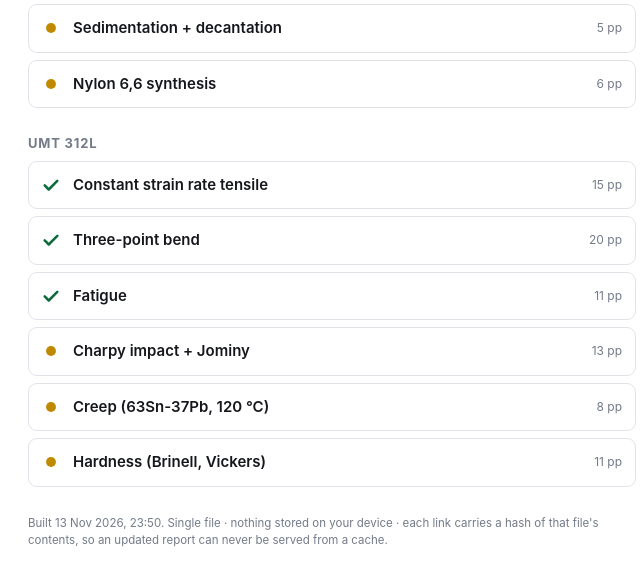
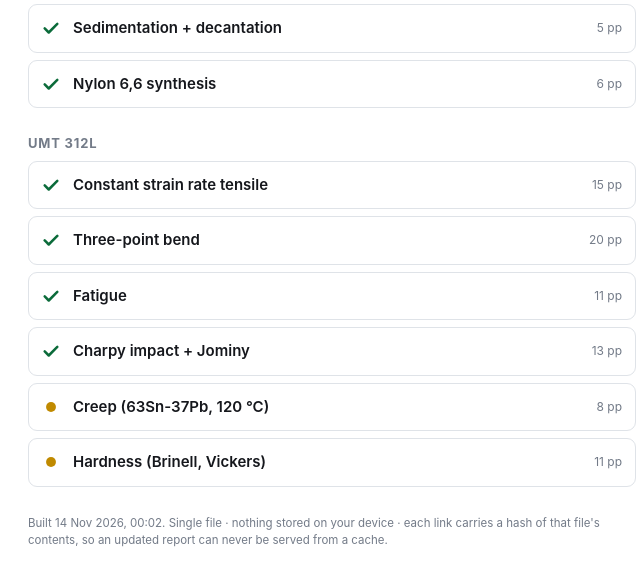
Before and after one commit to chdmbr/lab, a plain HTML site: page index.html in a window 1280 px wide. Shown: the part 265-850 px from the top of the page, 308-948 px from the left. Drawn offline with Linux system fonts and the light colour scheme.

Commit message:
Charpy + Jominy, Nylon and Sedimentation handed in
Nine of eleven submitted. Creep and Hardness remain.

Co-Authored-By: Claude Opus 5 <noreply@anthropic.com>

```diff
--- a/index.html
+++ b/index.html
@@ -27,16 +27,16 @@ footer{margin-top:28px;color:var(--mut);font-size:11.5px;line-height:1.5}
 <a class="f" href="pdf/302-34-leaching-cementation.pdf?v=c380ba61fc13" target="_blank" rel="noopener"><span class="ic"><svg viewBox="0 0 20 20" width="18" height="18"><path d="M3 10.5l4.5 4.5L17 5.5" fill="none" stroke="#0b6b3a" stroke-width="2.8" stroke-linecap="round" stroke-linejoin="round"/></svg></span><span class="nm">Leaching + Cementation</span><span class="pg">11 pp</span></a>
 <a class="f" href="pdf/302-5-electrowinning.pdf?v=a86d7aa5fbef" target="_blank" rel="noopener"><span class="ic"><svg viewBox="0 0 20 20" width="18" height="18"><path d="M3 10.5l4.5 4.5L17 5.5" fill="none" stroke="#0b6b3a" stroke-width="2.8" stroke-linecap="round" stroke-linejoin="round"/></svg></span><span class="nm">Electrowinning of copper</span><span class="pg">6 pp</span></a>
 <a class="f" href="pdf/302-1-sieve.pdf?v=b933e15962e6" target="_blank" rel="noopener"><span class="ic"><svg viewBox="0 0 20 20" width="18" height="18"><path d="M3 10.5l4.5 4.5L17 5.5" fill="none" stroke="#0b6b3a" stroke-width="2.8" stroke-linecap="round" stroke-linejoin="round"/></svg></span><span class="nm">Sieve analysis</span><span class="pg">6 pp</span></a>
-<a class="f" href="pdf/UMT302L_Sedimentation_Decantation_Thursday_Gp5.pdf?v=6a900e99f4f0" target="_blank" rel="noopener"><span class="ic"><svg viewBox="0 0 20 20" width="18" height="18"><circle cx="10" cy="10" r="5.5" fill="#c08a00"/></svg></span><span class="nm">Sedimentation + decantation</span><span class="pg">5 pp</span></a>
-<a class="f" href="pdf/UMT302L_Nylon66_Synthesis_Thursday_Gp5.pdf?v=48d2df5cddd4" target="_blank" rel="noopener"><span class="ic"><svg viewBox="0 0 20 20" width="18" height="18"><circle cx="10" cy="10" r="5.5" fill="#c08a00"/></svg></span><span class="nm">Nylon 6,6 synthesis</span><span class="pg">6 pp</span></a>
+<a class="f" href="pdf/UMT302L_Sedimentation_Decantation_Thursday_Gp5.pdf?v=6a900e99f4f0" target="_blank" rel="noopener"><span class="ic"><svg viewBox="0 0 20 20" width="18" height="18"><path d="M3 10.5l4.5 4.5L17 5.5" fill="none" stroke="#0b6b3a" stroke-width="2.8" stroke-linecap="round" stroke-linejoin="round"/></svg></span><span class="nm">Sedimentation + decantation</span><span class="pg">5 pp</span></a>
+<a class="f" href="pdf/UMT302L_Nylon66_Synthesis_Thursday_Gp5.pdf?v=48d2df5cddd4" target="_blank" rel="noopener"><span class="ic"><svg viewBox="0 0 20 20" width="18" height="18"><path d="M3 10.5l4.5 4.5L17 5.5" fill="none" stroke="#0b6b3a" stroke-width="2.8" stroke-linecap="round" stroke-linejoin="round"/></svg></span><span class="nm">Nylon 6,6 synthesis</span><span class="pg">6 pp</span></a>
 <h2>UMT 312L</h2>
 <a class="f" href="pdf/312-1-tensile.pdf?v=34f39a90d97c" target="_blank" rel="noopener"><span class="ic"><svg viewBox="0 0 20 20" width="18" height="18"><path d="M3 10.5l4.5 4.5L17 5.5" fill="none" stroke="#0b6b3a" stroke-width="2.8" stroke-linecap="round" stroke-linejoin="round"/></svg></span><span class="nm">Constant strain rate tensile</span><span class="pg">15 pp</span></a>
 <a class="f" href="pdf/312-2-bend.pdf?v=20f0c2be4312" target="_blank" rel="noopener"><span class="ic"><svg viewBox="0 0 20 20" width="18" height="18"><path d="M3 10.5l4.5 4.5L17 5.5" fill="none" stroke="#0b6b3a" stroke-width="2.8" stroke-linecap="round" stroke-linejoin="round"/></svg></span><span class="nm">Three-point bend</span><span class="pg">20 pp</span></a>
 <a class="f" href="pdf/312-3-fatigue.pdf?v=0a25b3e1de81" target="_blank" rel="noopener"><span class="ic"><svg viewBox="0 0 20 20" width="18" height="18"><path d="M3 10.5l4.5 4.5L17 5.5" fill="none" stroke="#0b6b3a" stroke-width="2.8" stroke-linecap="round" stroke-linejoin="round"/></svg></span><span class="nm">Fatigue</span><span class="pg">11 pp</span></a>
-<a class="f" href="pdf/UMT312L_Charpy_Jominy_Friday_Gp1.pdf?v=0ab924148c7c" target="_blank" rel="noopener"><span class="ic"><svg viewBox="0 0 20 20" width="18" height="18"><circle cx="10" cy="10" r="5.5" fill="#c08a00"/></svg></span><span class="nm">Charpy impact + Jominy</span><span class="pg">13 pp</span></a>
+<a class="f" href="pdf/UMT312L_Charpy_Jominy_Friday_Gp1.pdf?v=0ab924148c7c" target="_blank" rel="noopener"><span class="ic"><svg viewBox="0 0 20 20" width="18" height="18"><path d="M3 10.5l4.5 4.5L17 5.5" fill="none" stroke="#0b6b3a" stroke-width="2.8" stroke-linecap="round" stroke-linejoin="round"/></svg></span><span class="nm">Charpy impact + Jominy</span><span class="pg">13 pp</span></a>
 <a class="f" href="pdf/UMT312L_Creep_Friday_Gp1.pdf?v=5d02167f8b1d" target="_blank" rel="noopener"><span class="ic"><svg viewBox="0 0 20 20" width="18" height="18"><circle cx="10" cy="10" r="5.5" fill="#c08a00"/></svg></span><span class="nm">Creep (63Sn-37Pb, 120 °C)</span><span class="pg">8 pp</span></a>
 <a class="f" href="pdf/UMT312L_Hardness_Friday_Gp1.pdf?v=a9c98bbc78a6" target="_blank" rel="noopener"><span class="ic"><svg viewBox="0 0 20 20" width="18" height="18"><circle cx="10" cy="10" r="5.5" fill="#c08a00"/></svg></span><span class="nm">Hardness (Brinell, Vickers)</span><span class="pg">11 pp</span></a>
-<footer>Built 13 Nov 2026, 23:50. Single file &middot; nothing stored on your device &middot;
+<footer>Built 14 Nov 2026, 00:02. Single file &middot; nothing stored on your device &middot;
 each link carries a hash of that file's contents, so an updated report can never be served
 from a cache.</footer>
 </body></html>
```
Also changed, not shown: status.json (+4 -4 lines).
